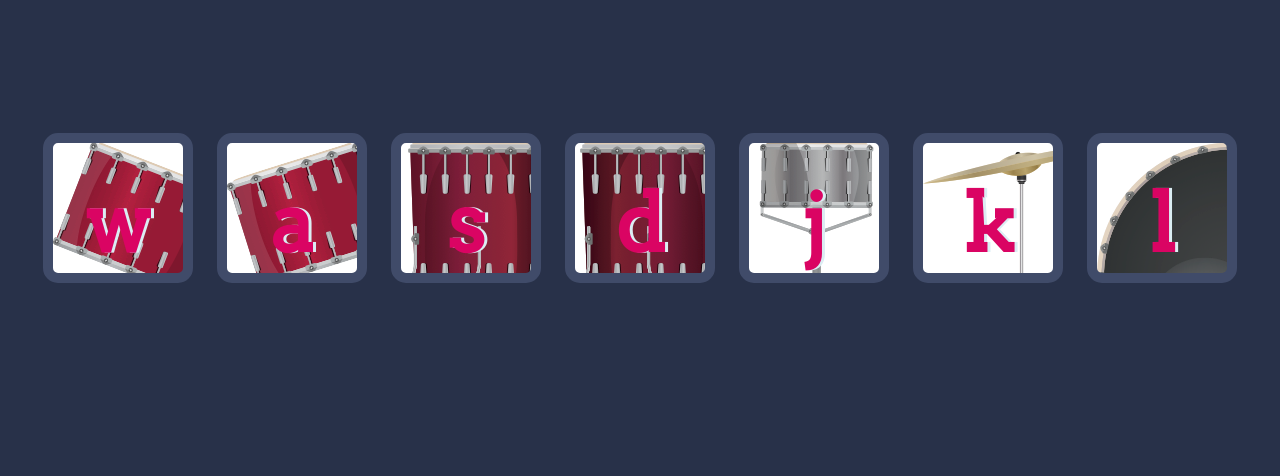
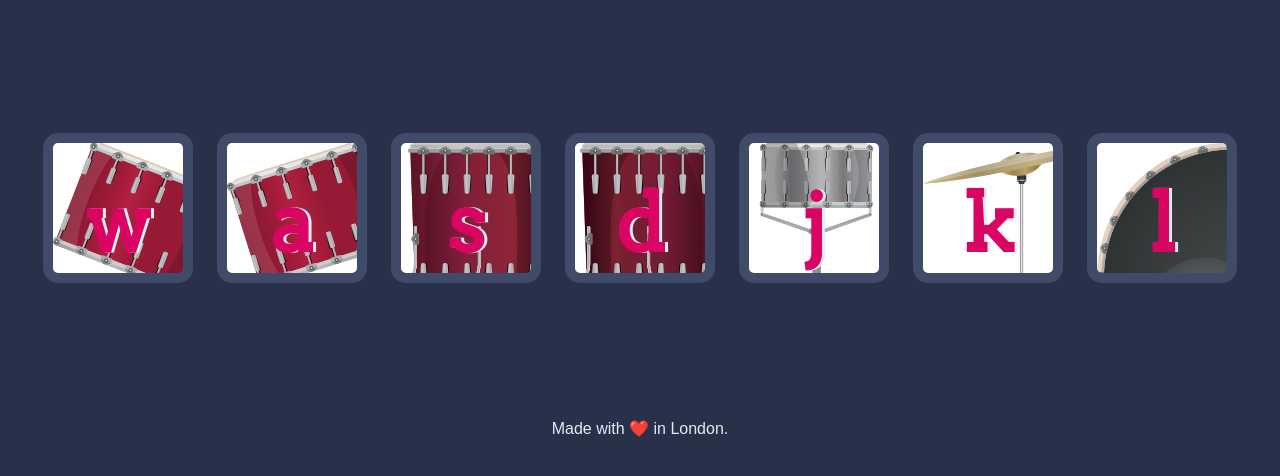
Before and after one commit to goutham-ketham/Drum-Kit, a plain HTML site: page index.html in a window 1280 px wide. Shown: the part 156-632 px from the top of the page. Drawn offline with Linux system fonts and the light colour scheme.

Commit message:
Update index.html

```diff
--- a/index.html
+++ b/index.html
@@ -23,7 +23,7 @@
 
 
   <footer>
-
+    Made with ❤️ in London.
   </footer>
 
   <script src="./index.js" charset="utf-8"></script>
```
